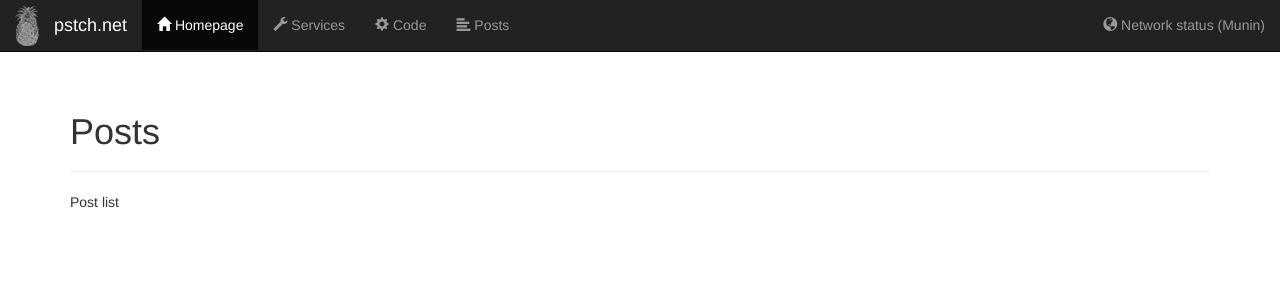
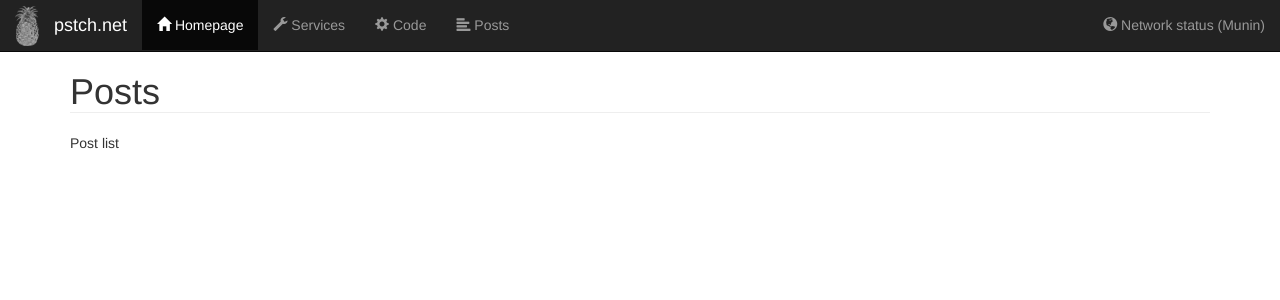
Before and after one commit to pstch/pstch-www, a Jekyll site: the page built from posts.html, in a window 1280 px wide. Shown: the top 300 px of the page. Built offline with Jekyll 4.4.1, drawn with Linux system fonts in a browser that asks for light colours.

Commit message:
New design with bootstrap

```diff
--- a/media/css/custom.css
+++ b/media/css/custom.css
@@ -33,12 +33,12 @@
     margin-top: 5px;
 }
 
-#page-header {
+.page-header {
     margin-top: 0px;
     margin-bottom: 20px;
 
     padding-bottom: 0px;
 }
-#page-header h1 {
+.page-header h1 {
     margin: 0;
 }
```
